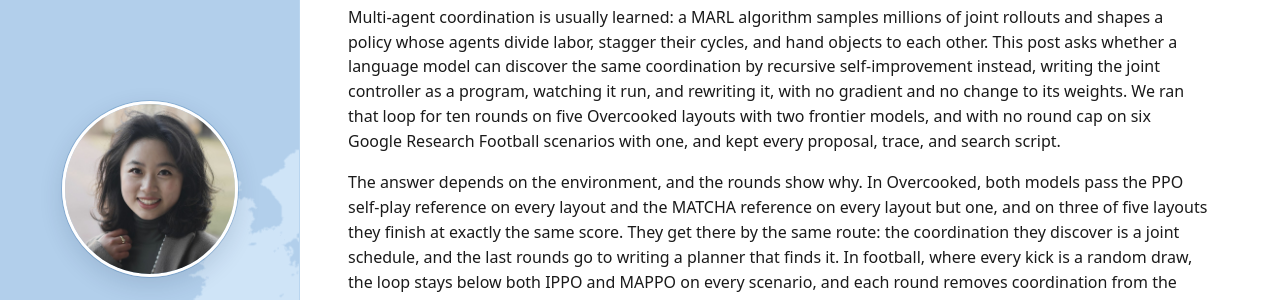
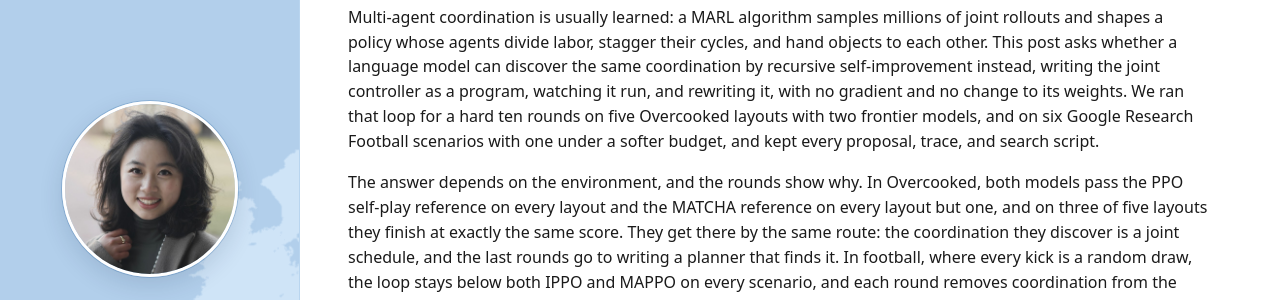
Before and after one commit to tavia-liu/tavia-liu.github.io, a Jekyll site: the page built from _posts/2026-10-31-self-improvement-ends-with-a-proof.md, in a window 1280 px wide and 1400 px high. Shown: the part 229-529 px from the top of the window. Built offline with Jekyll 4.4.1, drawn with Linux system fonts in a browser that asks for light colours; some of the changed text lies outside the part shown.

Commit message:
State the football budget precisely

```diff
--- a/_posts/2026-10-31-self-improvement-ends-with-a-proof.md
+++ b/_posts/2026-10-31-self-improvement-ends-with-a-proof.md
@@ -8,7 +8,7 @@
 image: /assets/img/research/overcooked-rsi-ten-rounds.png
 ---
 
-Multi-agent coordination is usually learned: a MARL algorithm samples millions of joint rollouts and shapes a policy whose agents divide labor, stagger their cycles, and hand objects to each other. This post asks whether a language model can discover the same coordination by recursive self-improvement instead, writing the joint controller as a program, watching it run, and rewriting it, with no gradient and no change to its weights. We ran that loop for ten rounds on five Overcooked layouts with two frontier models, and with no round cap on six Google Research Football scenarios with one, and kept every proposal, trace, and search script.
+Multi-agent coordination is usually learned: a MARL algorithm samples millions of joint rollouts and shapes a policy whose agents divide labor, stagger their cycles, and hand objects to each other. This post asks whether a language model can discover the same coordination by recursive self-improvement instead, writing the joint controller as a program, watching it run, and rewriting it, with no gradient and no change to its weights. We ran that loop for a hard ten rounds on five Overcooked layouts with two frontier models, and on six Google Research Football scenarios with one under a softer budget, and kept every proposal, trace, and search script.
 
 The answer depends on the environment, and the rounds show why. In Overcooked, both models pass the PPO self-play reference on every layout and the MATCHA reference on every layout but one, and on three of five layouts they finish at exactly the same score. They get there by the same route: the coordination they discover is a joint schedule, and the last rounds go to writing a planner that finds it. In football, where every kick is a random draw, the loop stays below both IPPO and MAPPO on every scenario, and each round removes coordination from the policy rather than adding it.
 
@@ -26,7 +26,7 @@
   <figcaption style="margin-top: .65rem; color: #65717d; font-size: .88rem; line-height: 1.5;"><strong>Figure 2.</strong> The loop. Write a policy, run it once, read what happened, write the next one. Ten rounds; the model weights never change.</figcaption>
 </figure>
 
-**Overcooked** (Carroll et al., 2019) is a two-chef kitchen: collect onions, fill a pot, start it cooking, plate the soup, deliver. The five classic layouts each force a different coordination problem, from a shared corridor to a wall that splits the kitchen so onions cannot cross. Dynamics are deterministic; we score sparse return at twenty points per soup over a 400-step episode with seed 0. **Google Research Football** (Kurach et al., 2020) is a physics engine with scripted opponents; we use six academy and small-sided scenarios with two to ten controlled players, evaluated on fresh random seeds every round.
+**Overcooked** (Carroll et al., 2019) is a two-chef kitchen: collect onions, fill a pot, start it cooking, plate the soup, deliver. The five classic layouts each force a different coordination problem, from a shared corridor to a wall that splits the kitchen so onions cannot cross. Dynamics are deterministic; we score sparse return at twenty points per soup over a 400-step episode with seed 0. **Google Research Football** (Kurach et al., 2020) is a physics engine with scripted opponents; we use six academy and small-sided scenarios with two to ten controlled players, evaluated on fresh random seeds every round. The football budget was softer than Overcooked's: four scenarios were asked for ten rounds or an early stop on target with no hard cutoff, and the two pass-and-shoot tasks were asked to keep going until a replicated 100 percent, so scenarios ran 8 to 46 rounds. Each evaluation samples 100 fresh seeds on academy scenarios and 100 matches on Five vs Five, and a leader is promoted only after an exact replication on a second batch.
 
 We ran Codex with GPT 6.1 Sol and Claude Code with Fable 5 on all five Overcooked layouts, each from an empty folder, and Fable 5 on the football scenarios. The PPO reference for Overcooked is self-play PPO from OvercookedV2 (Gessler et al., 2025); the MATCHA reference is the MATCHA training curve after one million transitions; the football references are IPPO and MAPPO (Yu et al., 2022) as measured by the Song et al. (2023) GRF benchmark.
 
@@ -72,7 +72,7 @@
 
 <figure style="margin: 2rem 0; max-width: 100%;">
   <img src="{{ '/assets/img/research/football-rsi-rounds.png' | relative_url }}?v=20261031b" alt="Six panels, one per football scenario, showing each round's measured win rate as a dot sized by episodes, the frontier of rounds confirmed on 100 or more episodes, IPPO and MAPPO reference lines, and two policy-class-change markers on Pass and Shoot" style="display: block; width: 100%; height: auto;">
-  <figcaption style="margin-top: .65rem; color: #65717d; font-size: .88rem; line-height: 1.5;"><strong>Figure 3.</strong> Round-by-round self-evolution in football, the counterpart of Figure 1. Each dot is one round's measured win rate, sized by the number of episodes in that evaluation; the frontier advances only on rounds confirmed with 100 or more episodes, pooling an exact replication with the round it replicates. Football had no round cap, so scenarios ran 8 to 46 rounds. Reference lines are IPPO and MAPPO from Song et al. 2023. The two triangles on Pass and Shoot mark the rounds where the agent changed policy class: a scripted prefix with a PPO subgame, then a trained rMAPPO network.</figcaption>
+  <figcaption style="margin-top: .65rem; color: #65717d; font-size: .88rem; line-height: 1.5;"><strong>Figure 3.</strong> Round-by-round self-evolution in football, the counterpart of Figure 1. Each dot is one round's measured win rate, sized by the number of episodes in that evaluation; the frontier advances only on rounds confirmed with 100 or more episodes, pooling an exact replication with the round it replicates. Football had no hard round cap, so scenarios ran 8 to 46 rounds. Reference lines are IPPO and MAPPO from Song et al. 2023. The two triangles on Pass and Shoot mark the rounds where the agent changed policy class: a scripted prefix with a PPO subgame, then a trained rMAPPO network.</figcaption>
 </figure>
 
 <figure style="margin: 2rem 0; max-width: 100%;">
```
